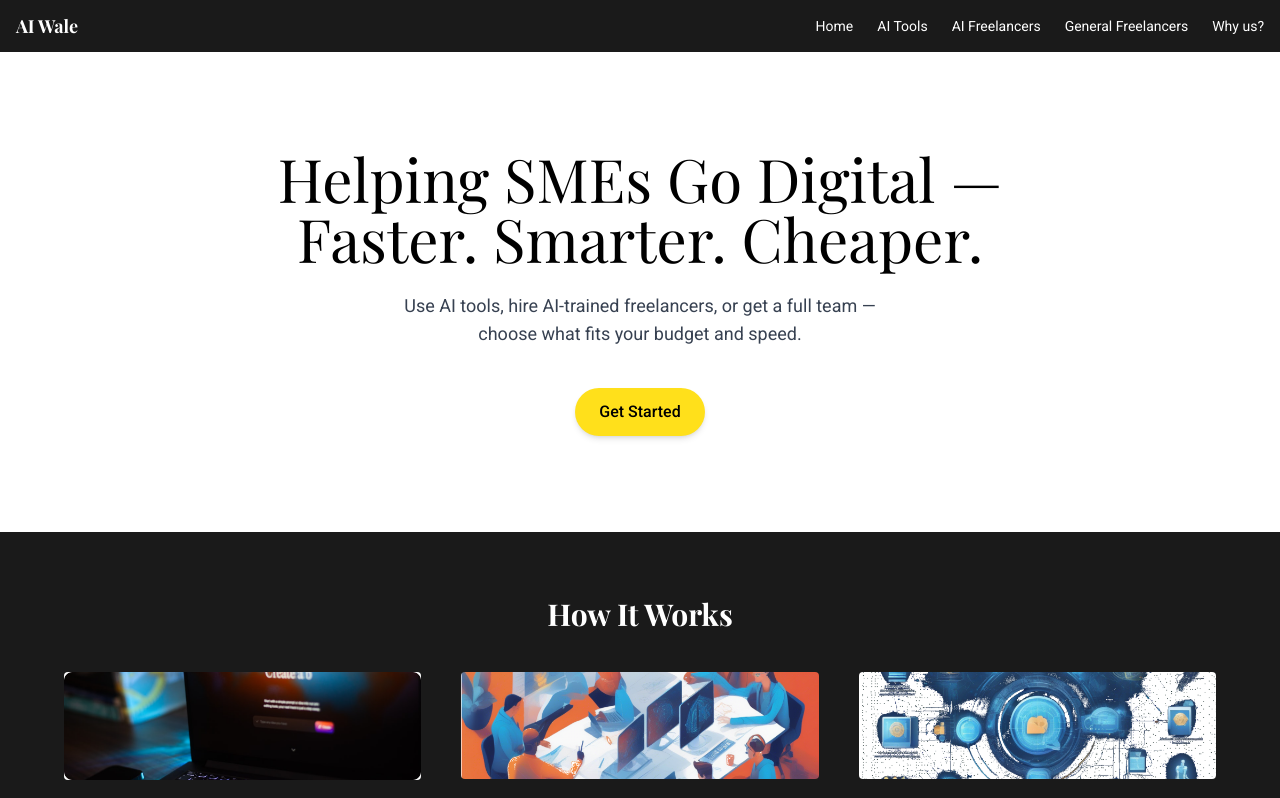
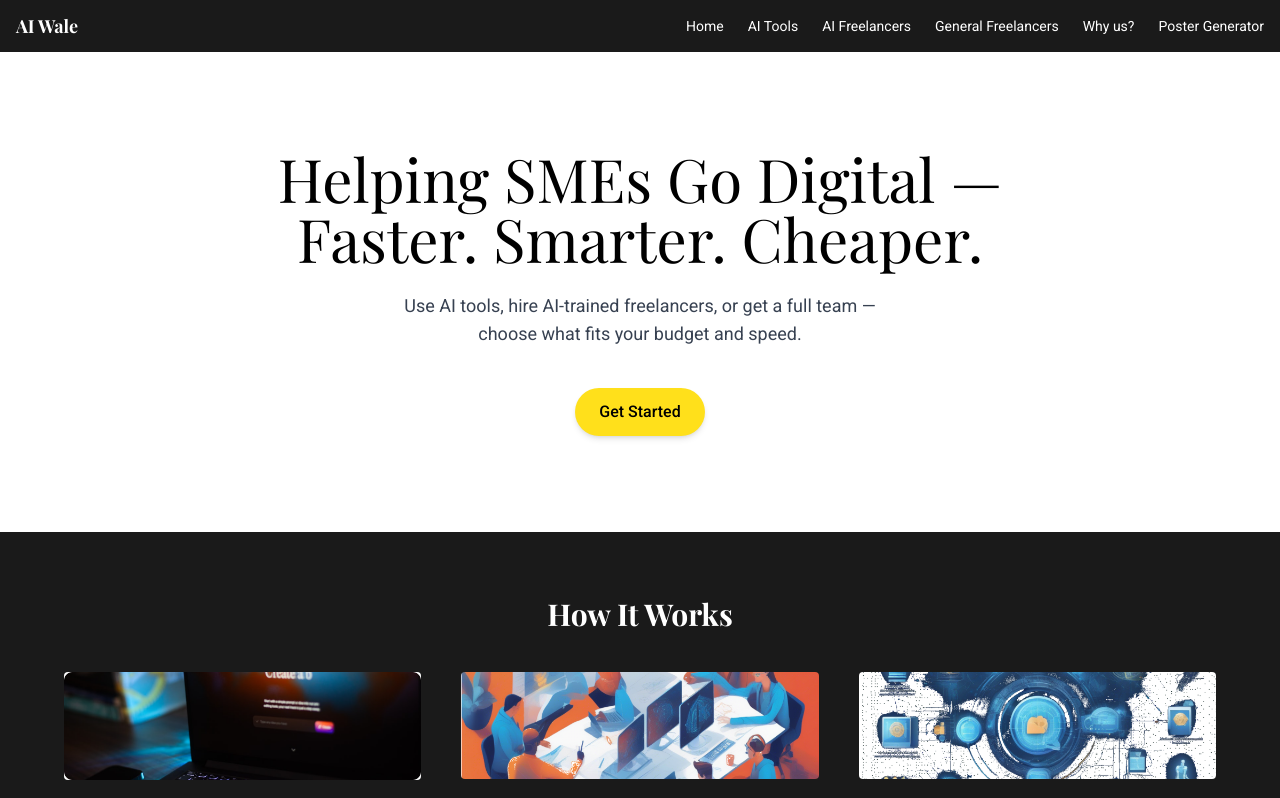
Before and after one commit to aryantrivedi28/finzie-landing, a Next.js app: page / in a window 1280 px wide. Shown: the top 798 px of the page. Built offline with nearby package versions, Linux system fonts and the light colour scheme.

Commit message:
Add Poster Generator link to navbar

```diff
--- a/app/components/Header.tsx
+++ b/app/components/Header.tsx
@@ -17,6 +17,7 @@ export default function Header() {
         <a href="/#freelancers">AI Freelancers</a>
         <a href="/#general">General Freelancers</a>
         <a href="/#why">Why us?</a>
+        <a href="/poster" className="hover:underline">Poster Generator</a> {/* ✅ new link */}
       </nav>
 
       {/* Mobile Hamburger Button */}
@@ -36,6 +37,7 @@ export default function Header() {
           <a href="/#freelancers" onClick={() => setShowMobileMenu(false)}>AI Freelancers</a>
           <a href="/#general" onClick={() => setShowMobileMenu(false)}>General Freelancers</a>
           <a href="/#why" onClick={() => setShowMobileMenu(false)}>Why us?</a>
+          <a href="/poster" onClick={() => setShowMobileMenu(false)}>Poster Generator</a> {/* ✅ new link */}
         </div>
       )}
     </header>
```
